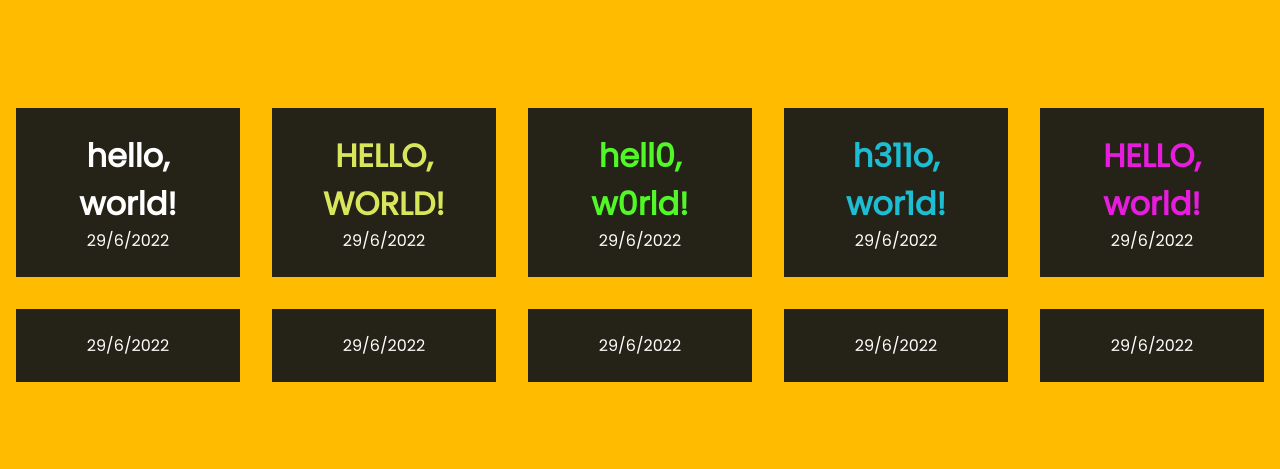
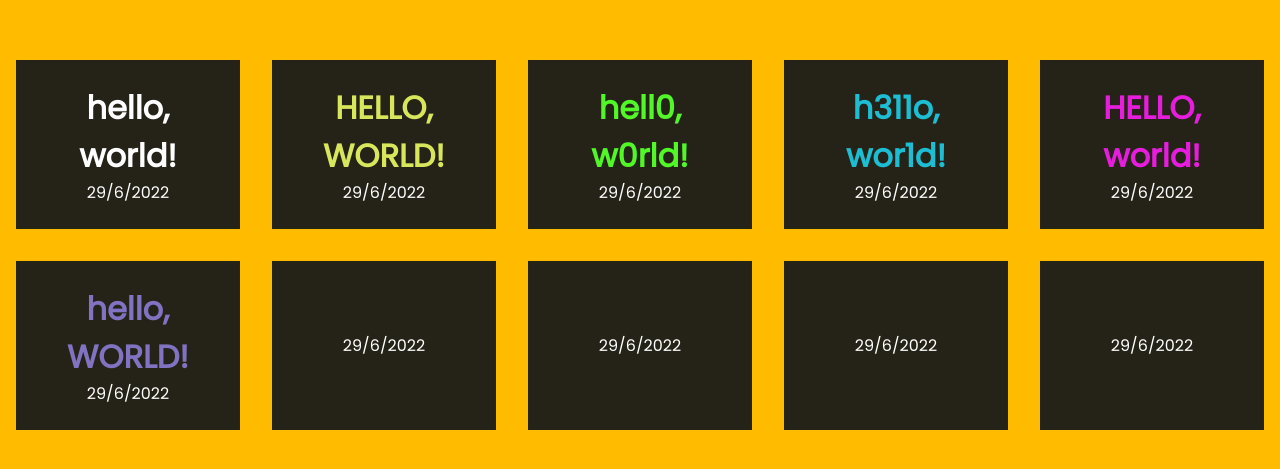
Before and after one commit to MichelangeloCali/repositorio-treino-classroom-acct, a React (Create React App) app in the folder Modulo-2/introducao-ao-react/: page / in a window 1280 px wide. Shown: the part 155-624 px from the top of the page. Built offline with nearby package versions, Linux system fonts and the light colour scheme.

Commit message:
sixth component

```diff
--- a/Modulo-2/introducao-ao-react/src/App.js
+++ b/Modulo-2/introducao-ao-react/src/App.js
@@ -14,7 +14,7 @@ function App({ name, color }) {
         color="#1dbed3"
       />
       <HelloWorld name={text.replace("hello", "HELLO")} color="#e71ddd" />
-      <HelloWorld />
+      <HelloWorld name={text.replace("world", "WORLD")} color="#8273c2" />
       <HelloWorld />
       <HelloWorld />
       <HelloWorld />
```
